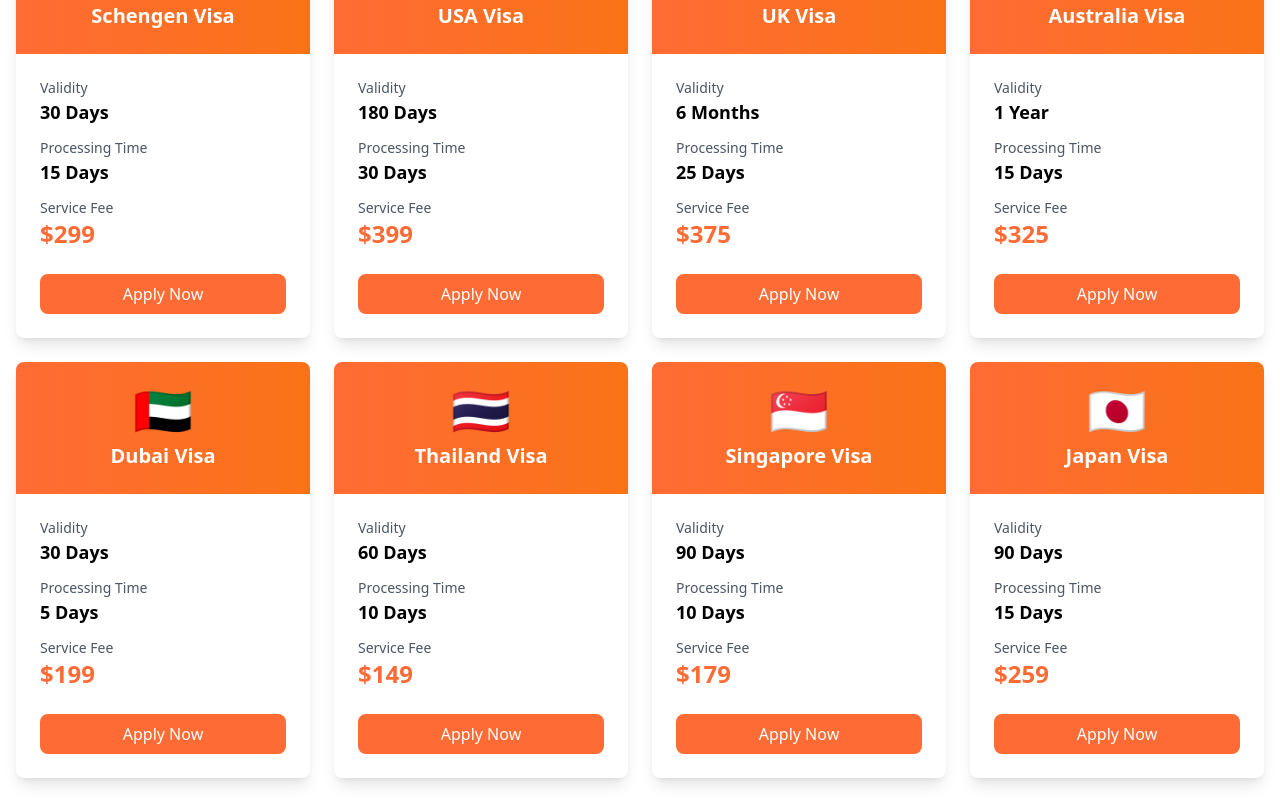
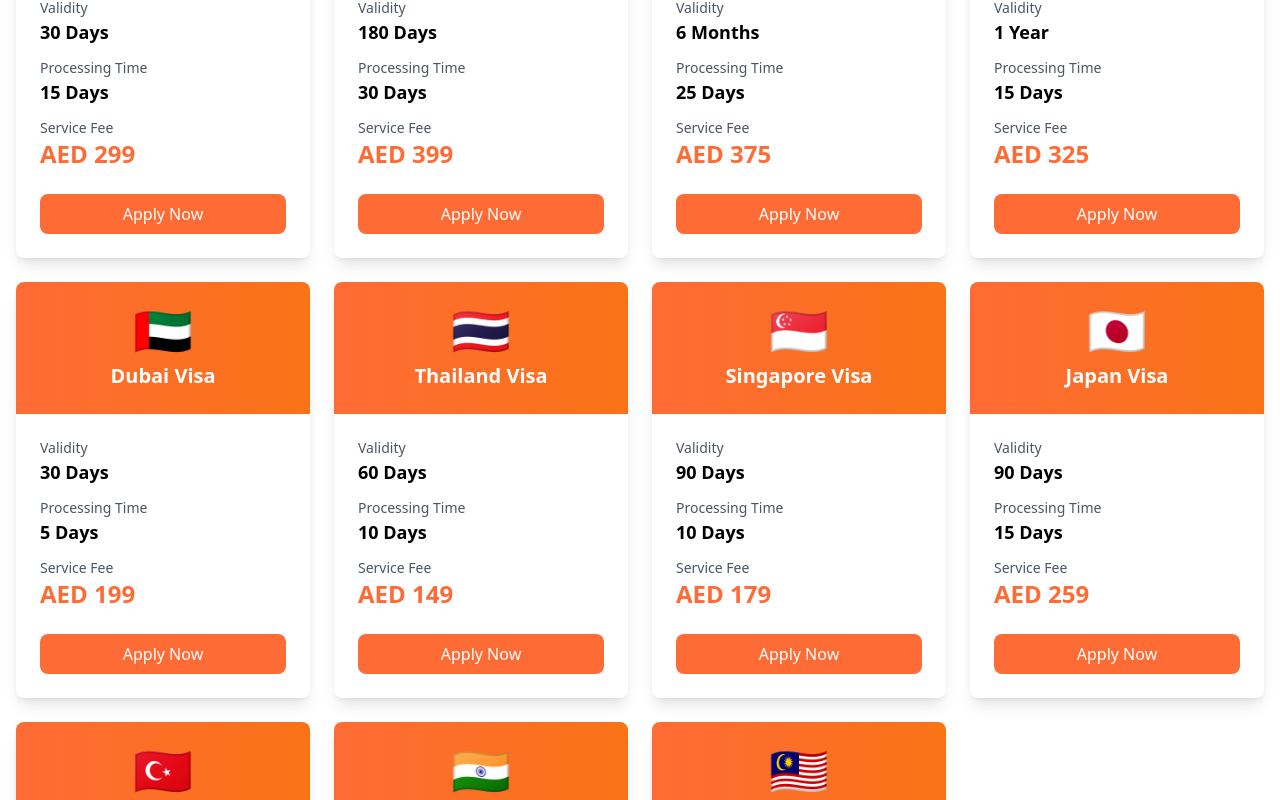
Before and after one commit to nayer80/Elite-Path, a Next.js app: page /visas in a window 1280 px wide. Shown: the part 887-1687 px from the top of the page. Built offline with nearby package versions, Linux system fonts and the light colour scheme; no server answers.

Commit message:
Changes to be committed: modified:   src/app/visas/[slug]/page.tsx modified:   src/app/visas/page.tsx modified:   src/components/Header.tsx modified:   src/components/HeaderBar.jsx

```diff
--- a/src/app/visas/[slug]/page.tsx
+++ b/src/app/visas/[slug]/page.tsx
@@ -1,6 +1,7 @@
 'use client';
 
 import { useParams } from 'next/navigation';
+import { useCurrency } from '@/lib/CurrencyContext';
 
 const visasData: { [key: string]: any } = {
   'schengen-visa': {
@@ -95,6 +96,7 @@
 
 export default function VisaDetailPage() {
   const params = useParams();
+  const { selectedCurrency, convertPrice } = useCurrency();
   const slug = params.slug as string;
   const visa = visasData[slug];
 
@@ -149,7 +151,7 @@
                   </div>
                   <div className="bg-orange-50 p-6 rounded-lg">
                     <p className="text-sm text-gray-600 mb-2">Service Fee</p>
-                    <p className="text-2xl font-bold text-orange-600">${visa.fee}</p>
+                    <p className="text-2xl font-bold text-orange-600">{selectedCurrency} {convertPrice(visa.fee).toLocaleString()}</p>
                   </div>
                 </div>
 
@@ -183,7 +185,7 @@
                   </div>
                   <div className="border-b pb-4">
                     <p className="text-sm text-gray-600">Fee</p>
-                    <p className="text-2xl font-bold text-primary">${visa.fee}</p>
+                    <p className="text-2xl font-bold text-primary">{selectedCurrency} {convertPrice(visa.fee).toLocaleString()}</p>
                   </div>
                   <button className="w-full btn-primary mt-4">
                     Apply Now
--- a/src/app/visas/page.tsx
+++ b/src/app/visas/page.tsx
@@ -2,6 +2,7 @@
 
 import { useState } from 'react';
 import { useRouter } from 'next/navigation';
+import { useCurrency } from '@/lib/CurrencyContext';
 
 const visas = [
   {
@@ -97,6 +98,7 @@
 
 export default function VisasPage() {
   const router = useRouter();
+  const { selectedCurrency, convertPrice } = useCurrency();
   const [visaFor, setVisaFor] = useState('');
   const [nationality, setNationality] = useState('');
   const [livingCountry, setLivingCountry] = useState('');
@@ -311,7 +313,7 @@
                     </div>
                     <div>
                       <p className="text-sm text-gray-600">Service Fee</p>
-                      <p className="font-semibold text-2xl text-primary">${visa.fee}</p>
+                      <p className="font-semibold text-2xl text-primary">{selectedCurrency} {convertPrice(visa.fee).toLocaleString()}</p>
                     </div>
                   </div>
                   <button className="w-full btn-primary">Apply Now</button>
--- a/src/components/Header.tsx
+++ b/src/components/Header.tsx
@@ -12,7 +12,7 @@
         <div className="flex justify-between items-center py-4">
           {/* Logo */}
           <Link href="/" className="flex items-center">
-            <img src="/images/elite-path-logo.svg" alt="Elite Path" className="h-32" />
+            <img src="/images/elite-path-logo.svg" alt="Elite Path" className="h-12" />
           </Link>
 
           {/* Desktop Navigation */}
--- a/src/components/HeaderBar.jsx
+++ b/src/components/HeaderBar.jsx
@@ -21,7 +21,7 @@
     return () => document.removeEventListener("mousedown", handleClickOutside);
   }, []);
   return (
-    <div className="w-full bg-white border-b py-2 text-sm">
+    <div className="w-full bg-white border-b py-2 text-sm relative z-50">
       <div className="max-w-7xl mx-auto flex items-center justify-end gap-6 pr-4">
         {/* Helpline */}
         <div className="flex items-center gap-1 cursor-pointer hover:text-blue-600">
@@ -47,7 +47,7 @@
 
           {/* Dropdown Panel */}
           {openCurrency && (
-            <div className="absolute right-0 mt-2 w-72 bg-white shadow-lg rounded-xl p-4 z-50 max-h-96 overflow-y-auto">
+            <div className="absolute right-0 top-full mt-2 w-72 bg-white shadow-2xl rounded-xl p-4 z-50 max-h-96 overflow-y-auto border border-gray-200">
               <div className="grid grid-cols-4 gap-3 text-sm">
                 {[
                   { code: "AED", symbol: "د.إ" },
```
